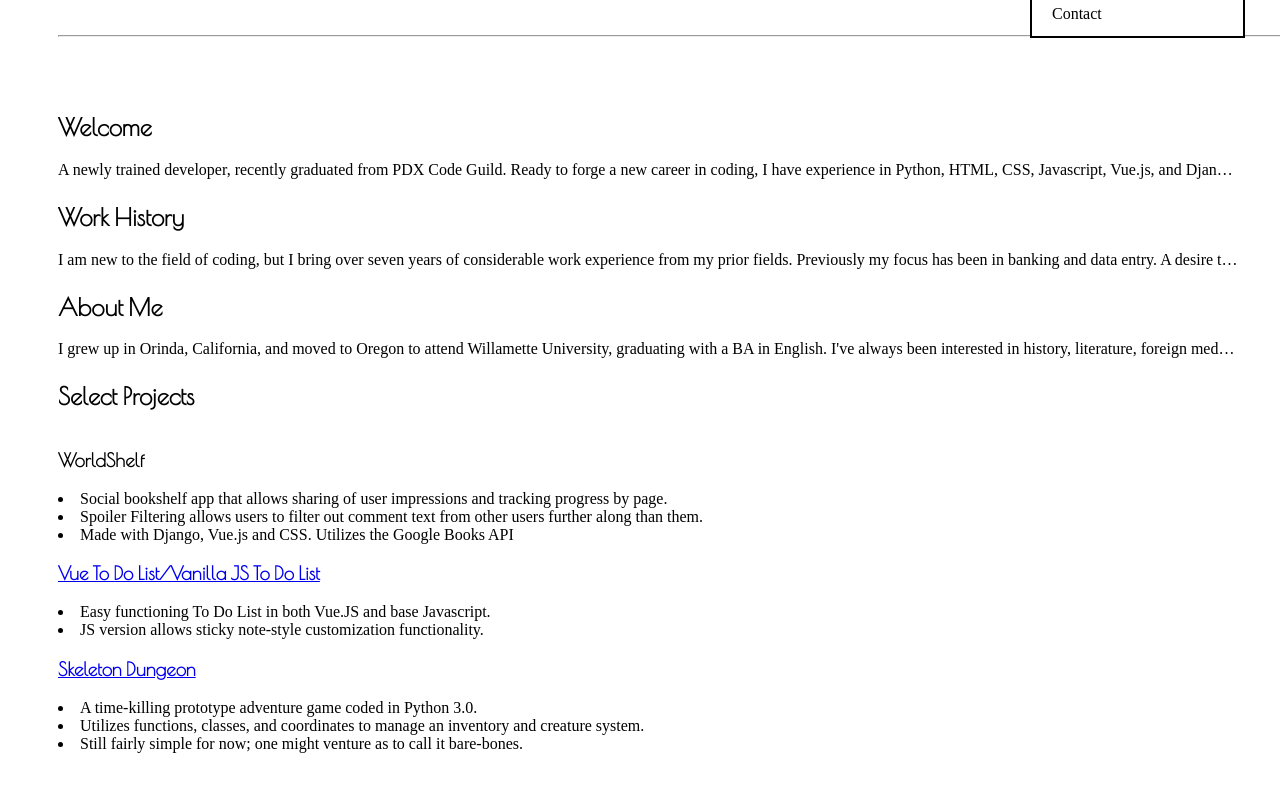
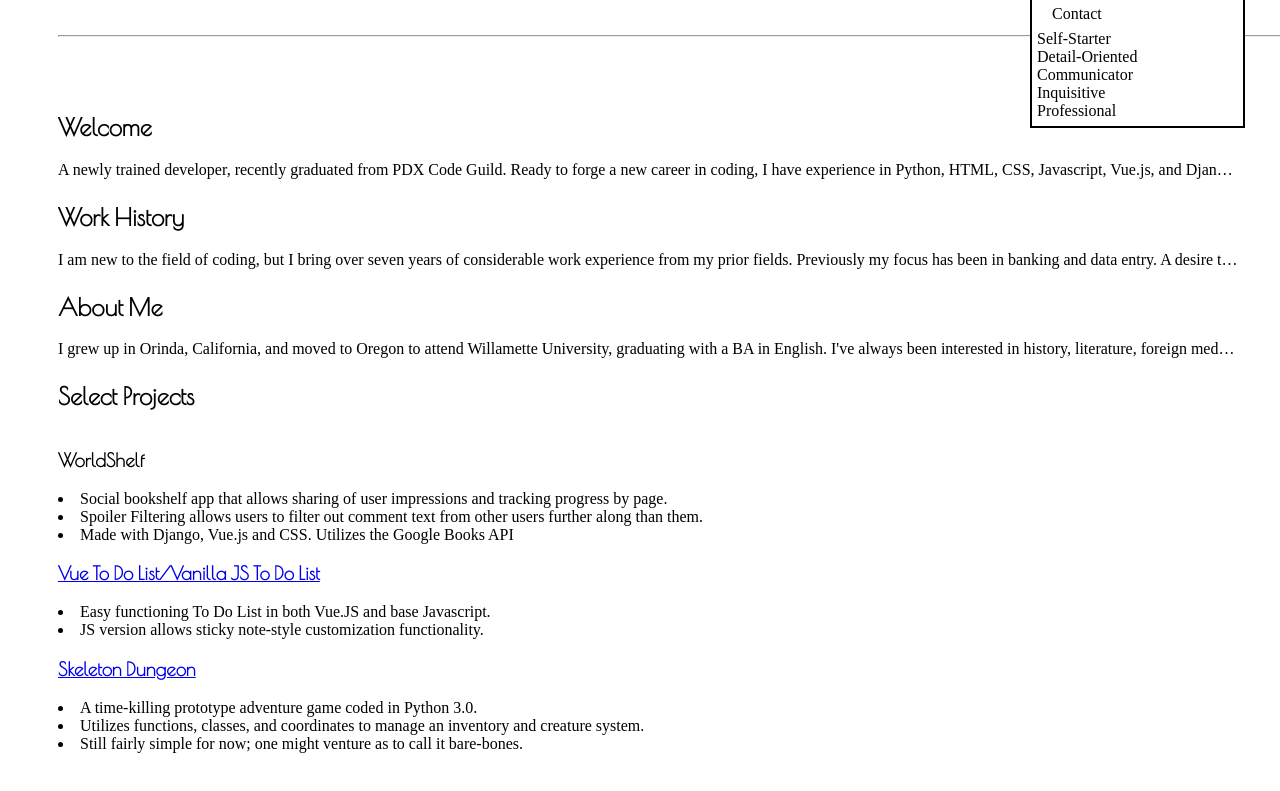
Before and after one commit to darrenmacomber/darrenmacomber.github.io, a plain HTML site: page index.html in a window 1280 px wide. Shown: the part 115-906 px from the top of the page. Drawn offline with nearby package versions, Linux system fonts and the light colour scheme; a web font is replaced by a local one.

Commit message:
Update 5/30

```diff
--- a/index.html
+++ b/index.html
@@ -160,6 +160,11 @@
     <li><a href="https://github.com/darrenmacomber">GitHub</a></li>
     <li><a href="https://github.com/darrenmacomber/darrenmacomber.github.io/raw/master/DarrenResume2019.pdf">Resume</a></li>
     <li><a href="">Contact</a></li>
+    <li>Self-Starter</li>
+    <li>Detail-Oriented<li>
+    <li>Communicator</li>
+    <li>Inquisitive</li>
+    <li>Professional</li>
   </ul>
 </section>
 <footer>
```
